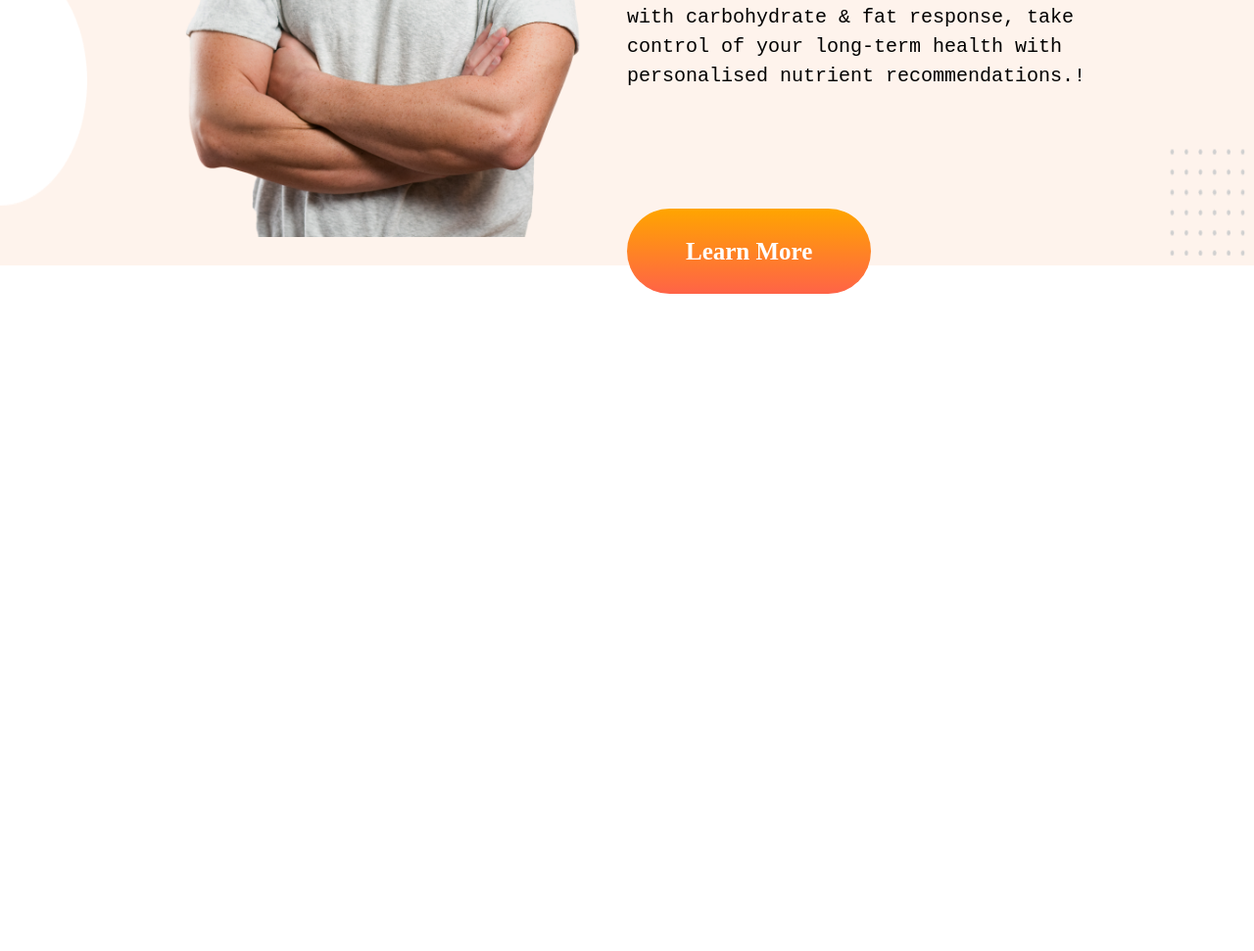
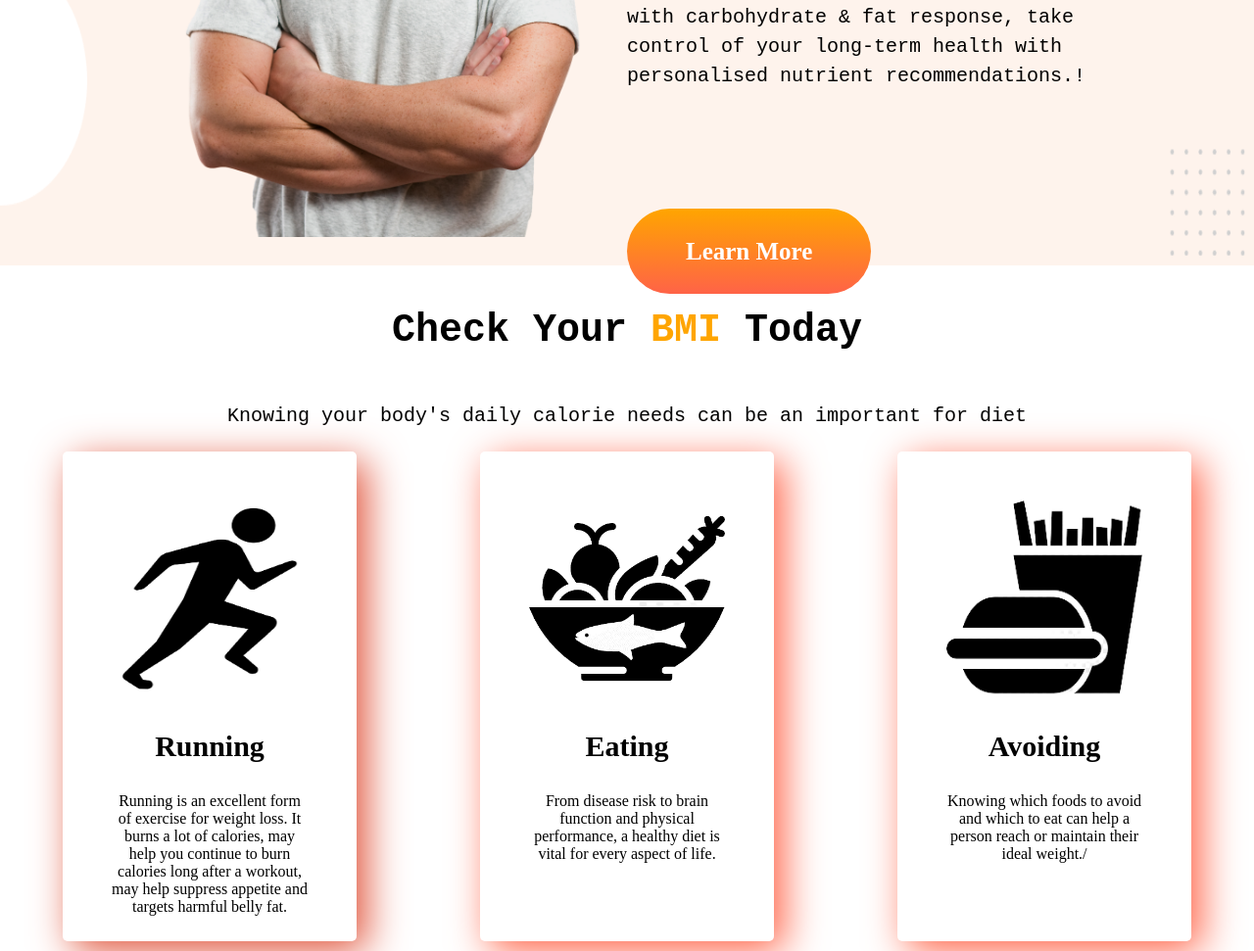
Before and after one commit to FahadwebD/fat-to-fit, a plain HTML site: page index.html in a window 1280 px wide. Shown: the part 1389-2360 px from the top of the page at 98% size. Before the commit the page ends 1689 px from the top, so only its background shows below. Drawn offline with Linux system fonts and the light colour scheme.

Commit message:
extra section added

```diff
--- a/index.html
+++ b/index.html
@@ -47,5 +47,35 @@
         </div>
 
     </section>
+
+
+    <section class="Check">
+        <h2>Check Your <span><a href="https://www.bcm.edu/cnrc-apps/caloriesneed.cfm">BMI </a></span> Today</h2>
+        <p id="ch-p">Knowing your body's daily calorie needs can be an important for diet</p>
+
+        <div class="check-list">
+            <div class="run">
+                <img src="images/w.png" alt="runnig">
+                <h3>Running</h3>
+                <p>Running is an excellent form of exercise for weight loss. It burns a lot of calories, may help you continue to burn calories long after a workout, may help suppress appetite and targets harmful belly fat.</p>
+
+
+            </div>
+            <div class="to-eat">
+                <img src="images/e.png" alt="runnig">
+                <h3>Eating</h3>
+                <p>From disease risk to brain function and physical performance, a healthy diet is vital for every aspect of life.</p>
+
+            </div>
+            <div class="not-to-eat ">
+                <img src="images/ne.png" alt="runnig">
+                <h3>Avoiding</h3>
+                <p>Knowing which foods to avoid and which to eat can help a person reach or maintain their ideal weight./</p>
+
+            </div>
+
+        </div>
+    </section>
+
 </body>
 </html>
--- a/style.css
+++ b/style.css
@@ -110,3 +110,68 @@ h1{
     border-radius: 45px;
 }
 /*End of about section*/
+.Check{
+
+    display: flex;
+    flex-direction: column;
+    justify-content: center space-evenly;
+    align-items: center;
+    margin: 10px;
+}
+h2{
+    font-size: 40px;
+    font-family: monospace;
+    font-weight: 700;
+}
+.Check a{
+    text-decoration: none;
+    color: orange;
+}
+#ch-p{
+    font-size: 20px;
+    font-family:monospace;
+    margin-bottom: 10px;
+    padding-top: 0%;
+    padding-bottom: 15px;
+}
+h3{
+    text-align: center;
+    font-size: 30px;
+}
+.check-list{
+    display: flex;
+    justify-content: center;
+
+    border: white;
+    text-align: center;
+}
+.check-list img{
+    height: 200px;
+    width: 200px;
+
+}
+.run{
+    height: 400px;
+    width: 30%;
+    margin-left: 5%;
+    margin-right: 5%;
+    padding: 50px;
+    border-radius: 5px;
+    box-shadow: 10px 10px 40px rgb(224, 83, 58);
+}
+.to-eat{
+    width: 30%;
+    margin-left: 5%;
+    margin-right: 5%;
+    padding: 50px;
+    border-radius: 5px;
+    box-shadow: 10px 10px 40px rgb(255, 99, 71);
+}
+.not-to-eat{
+    width: 30%;
+    margin-left: 5%;
+    margin-right: 5%;
+    padding: 50px;
+    border-radius: 5px;
+    box-shadow: 10px 10px 40px rgb(255, 99, 71);
+}
```
Also changed, not shown: images/index.html (added, +21 -0 lines), images/e.png (added), images/ne.png (added), images/w.png (added).
